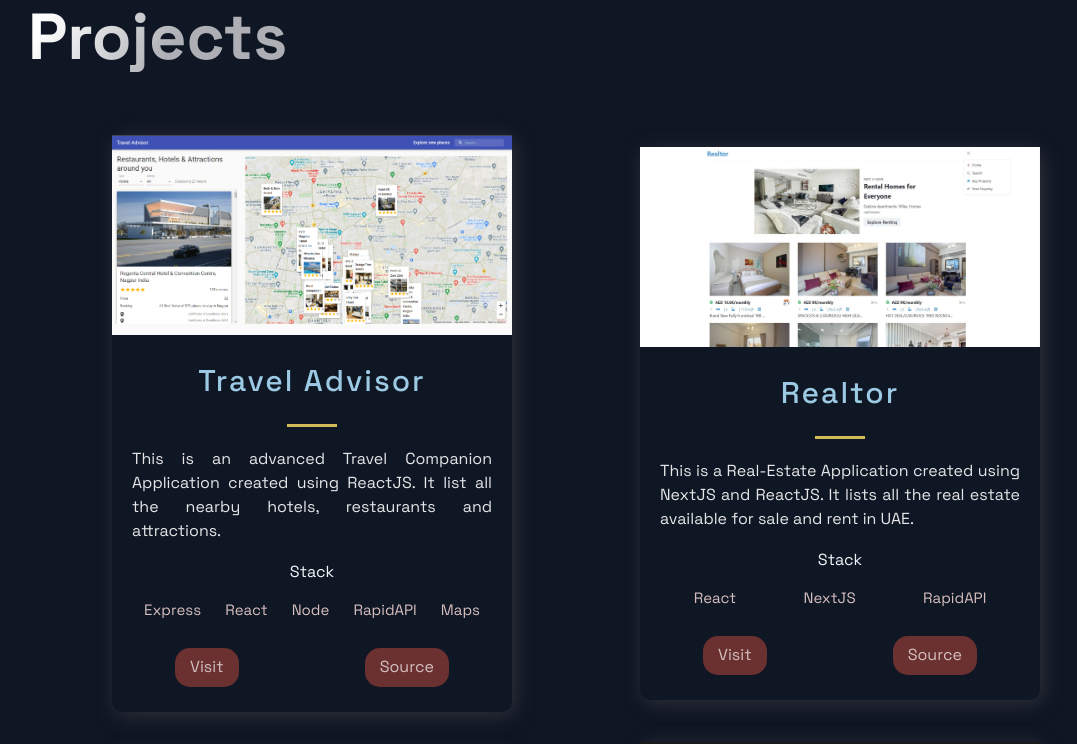
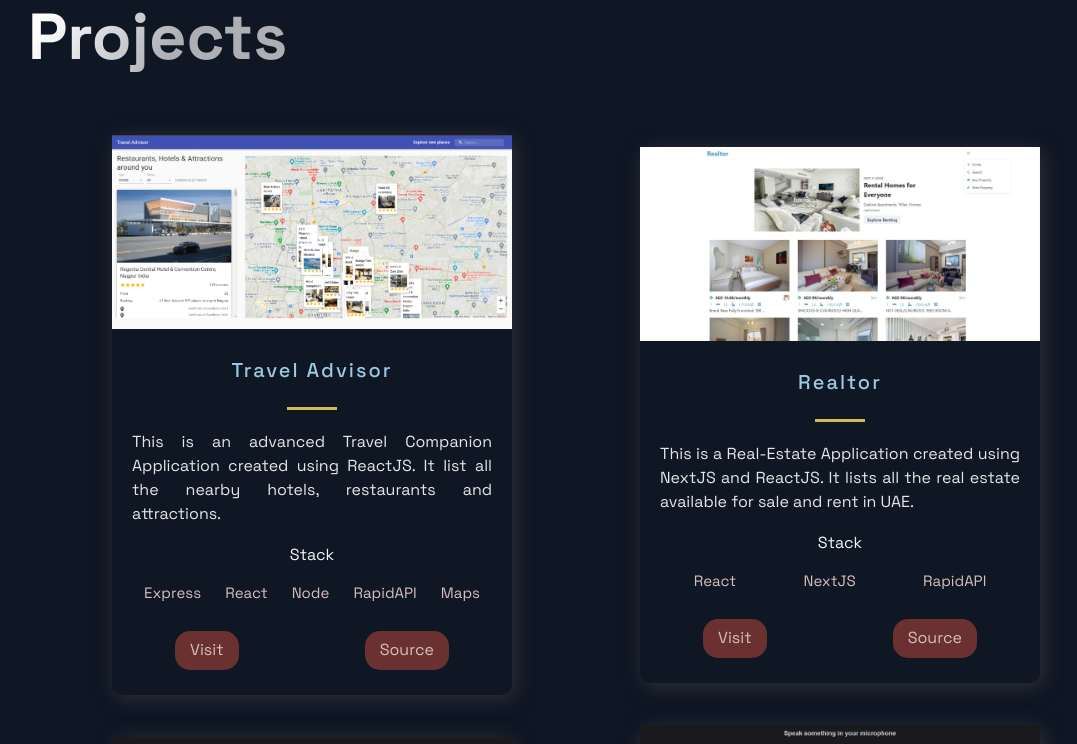
Before and after one commit to UtkarshPathrabe/Portfolio, a Next.js app: page / in a window 1280 px wide. Shown: the part 760-1504 px from the top of the page, without its empty margins (64-1141 px from the left). Built offline with nearby package versions, Linux system fonts and the light colour scheme.

Commit message:
Update Projects.js

```diff
--- a/src/components/Projects/Projects.js
+++ b/src/components/Projects/Projects.js
@@ -1,6 +1,5 @@
 import React from 'react';
-import Image from 'next/image';
-import { BlogCard, CardInfo, ExternalLinks, GridContainer, HeaderThree, Hr, Tag, TagList, TitleContent, UtilityList } from './ProjectsStyles';
+import { BlogCard, CardInfo, ExternalLinks, GridContainer, HeaderThree, Hr, Tag, TagList, TitleContent, UtilityList, Img } from './ProjectsStyles';
 import { Section, SectionDivider, SectionTitle } from '../../styles/GlobalComponents';
 import { projects } from '../../constants/constants';
 
@@ -11,9 +10,9 @@ const Projects = () => (
     <GridContainer>
       {projects.map(( { id, image, title, description, tags, source, visit } ) => (
         <BlogCard key={id}>
-          <Image src={image} width={400} height={200} alt={id} />
+          <Img src={image} alt={id} />
           <TitleContent>
-            <HeaderThree title>
+            <HeaderThree isTitle={true}>
               {title}
             </HeaderThree>
             <Hr />
```
